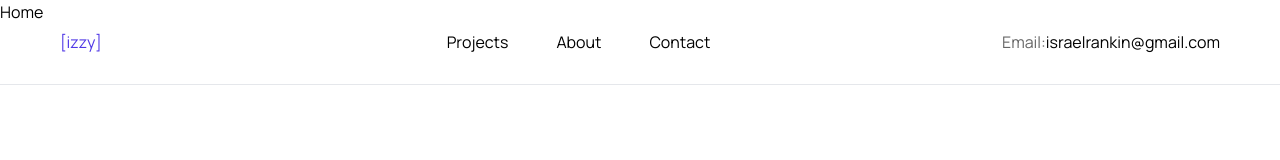
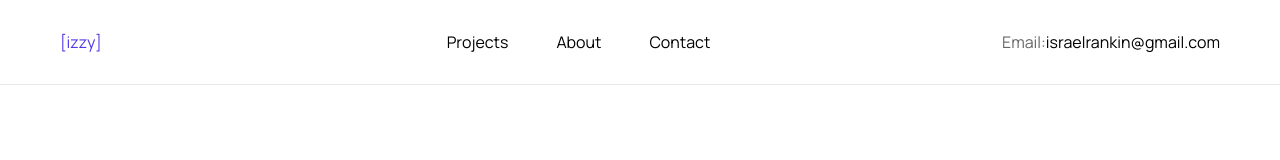
Before and after one commit to Israel-2002/portfolio-v3, a React (Vite) app: page / in a window 1280 px wide. Shown: the top 160 px of the page. Built offline with nearby package versions, Linux system fonts and the light colour scheme.

Commit message:
added FeaturedProjects to the home page

```diff
--- a/src/pages/home/Home.jsx
+++ b/src/pages/home/Home.jsx
@@ -1,8 +1,15 @@
+// import Hero from "@/pages/home/Hero";
+
+import FeaturedProjects from "@/pages/home/featured-projects/FeaturedProjects";
 
 const Home = () => {
   return (
-    <div>Home</div>
-  )
-}
+    <>
+      {/* <Hero /> */}
+      <div className="h-screen"></div>
+      <FeaturedProjects />
+    </>
+  );
+};
 
-export default Home
+export default Home;
```
